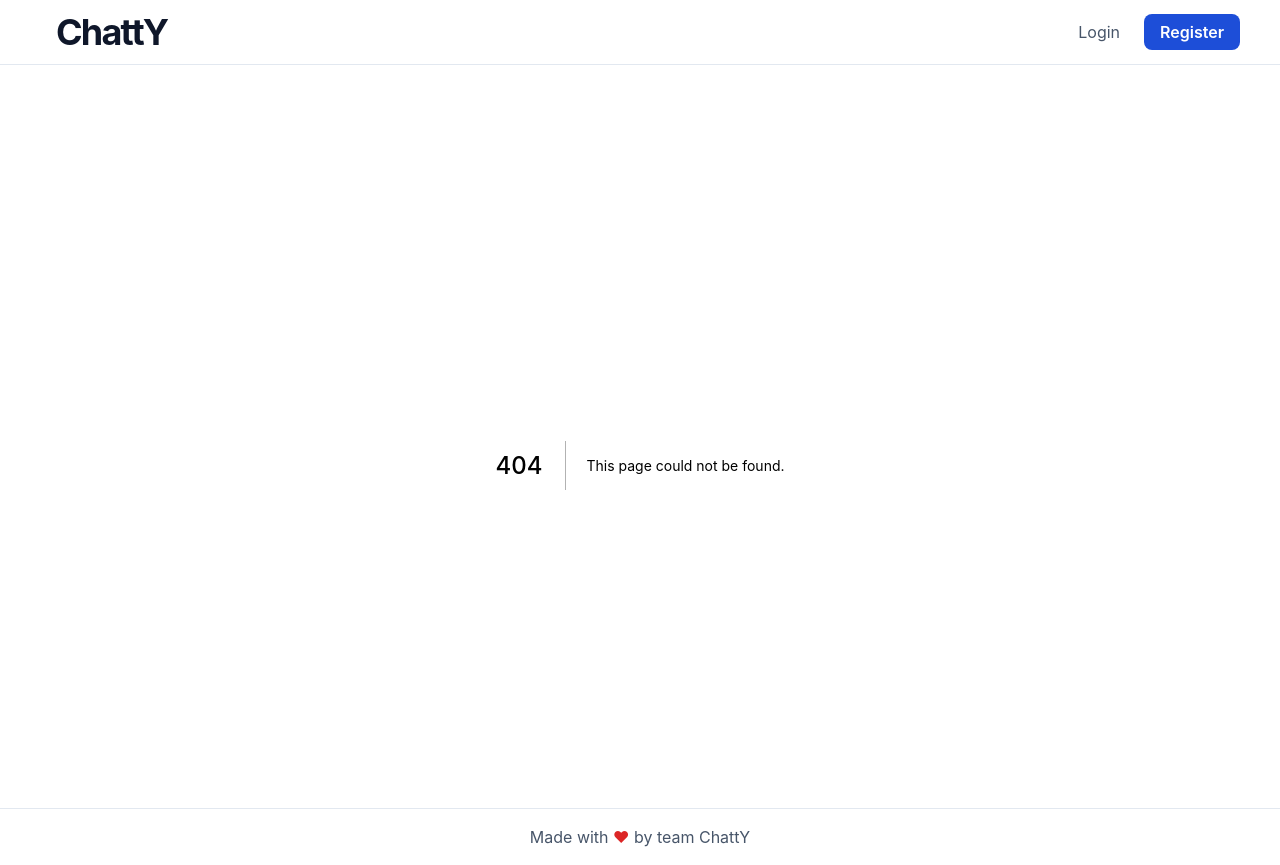
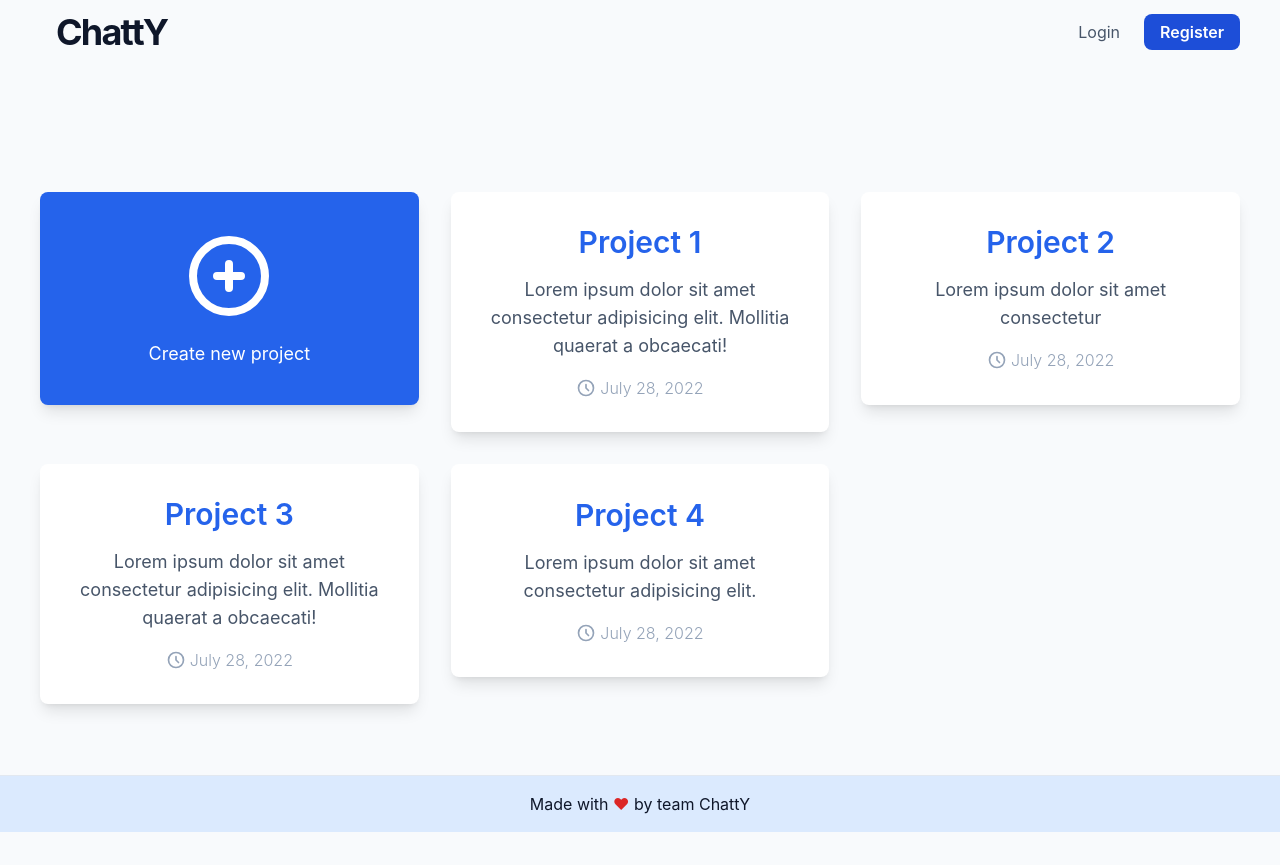
Before and after one commit to ChattGator/frontend, a Next.js app: page /dashboard in a window 1280 px wide. Before the commit this address had no page. After the commit the page ends 832 px from the top, so only its background shows below. Built offline with nearby package versions, Linux system fonts and the light colour scheme; what prettier-plugin-tailwindcss would draw is missing.

Commit message:
updated project cards

```diff
--- a/components/Footer/index.tsx
+++ b/components/Footer/index.tsx
@@ -2,8 +2,8 @@ import type { FC } from "react";
 
 const Footer: FC = () => {
 	return (
-		<footer className="absolute bottom-0 w-full border-t border-slate-200 bg-white py-4 text-center">
-			<span className="text-sm text-slate-600 lg:text-base">
+		<footer className="absolute bottom-0 w-full border-t border-slate-200 bg-blue-100 py-4 text-center">
+			<span className="text-sm text-slate-900 lg:text-base">
 				Made with <span className="text-red-600">&hearts;</span> by team
 				ChattY
 			</span>
--- a/components/Navbar/index.tsx
+++ b/components/Navbar/index.tsx
@@ -2,12 +2,16 @@ import Link from "next/link";
 import { useRouter, NextRouter } from "next/router";
 import type { FC } from "react";
 
-const Navbar: FC = () => {
+interface Props {
+	isAuthenticated: boolean;
+}
+
+const Navbar: FC<Props> = ({ isAuthenticated }: Props) => {
 	const router: NextRouter = useRouter();
 
 	return (
 		<>
-			<header className="border-b border-slate-200 bg-white print:hidden">
+			<header className="print:hidden">
 				<nav
 					className="container flex items-center justify-between py-1"
 					role="navigation"
--- a/components/ProjectCard/index.tsx
+++ b/components/ProjectCard/index.tsx
@@ -12,11 +12,11 @@ interface Props {
 const ProjectCard: FC<Props> = ({ link, title, desc, createdAt }: Props) => {
 	return (
 		<Link href={link}>
-			<a className="grid aspect-video place-content-center gap-2 rounded-lg border-2 border-slate-200 p-2 text-center transition-all hover:border-blue-600 hover:shadow-lg active:bg-blue-200 sm:aspect-square lg:gap-4 lg:p-4">
-				<h2 className="text-2xl font-semibold text-slate-900 lg:text-3xl">
+			<a className="grid aspect-video place-content-center gap-2 rounded-lg bg-white p-4 text-center shadow-lg transition-all active:bg-blue-100 lg:gap-4 lg:p-8">
+				<h2 className="text-2xl font-semibold text-blue-600 lg:text-3xl">
 					{title}
 				</h2>
-				<p className="max-w-sm text-slate-600 lg:text-lg">{desc}</p>
+				<p className="text-slate-600 lg:text-lg">{desc}</p>
 				<p className="flex items-center justify-center space-x-1 text-sm font-light text-slate-400 lg:text-base">
 					<span>
 						<ClockIcon className="h-4 w-4 lg:h-5 lg:w-5" />
--- a/pages/_app.tsx
+++ b/pages/_app.tsx
@@ -5,7 +5,7 @@ import type { AppProps } from "next/app";
 const App = ({ Component, pageProps }: AppProps) => {
 	return (
 		<>
-			<Navbar />
+			<Navbar isAuthenticated={true} />
 			<Component {...pageProps} />
 			<Footer />
 		</>
--- a/pages/_document.tsx
+++ b/pages/_document.tsx
@@ -19,7 +19,7 @@ export default class MyDocument extends Document {
 				<Head>
 					<meta charSet="UTF-8" />
 				</Head>
-				<body className="relative min-h-full subpixel-antialiased">
+				<body className="relative min-h-full bg-slate-50 subpixel-antialiased selection:bg-blue-200 selection:text-slate-900">
 					<Main />
 					<NextScript />
 				</body>
--- a/pages/projects.tsx
+++ b/pages/dashboard.tsx
@@ -1,11 +1,21 @@
+import Link from "next/link";
 import { ProjectCard, Head } from "@components";
+import { PlusCircleIcon } from "@heroicons/react/outline";
 import type { NextPage } from "next";
 
 const Projects: NextPage = () => {
 	return (
 		<>
-			<Head />
-			<main className="container grid gap-8 py-24 sm:grid-cols-2 lg:grid-cols-3 lg:gap-16 lg:py-32 xl:grid-cols-4">
+			<Head title="Dashboard" />
+			<main className="container grid gap-4 py-24 sm:grid-cols-2 lg:gap-8 lg:py-32 xl:grid-cols-3">
+				<Link href="/project/new">
+					<a className="grid aspect-video place-content-center gap-2 rounded-lg bg-blue-600 p-4 text-center text-white shadow-lg transition-all active:bg-blue-100 lg:gap-4 lg:p-8">
+						<span>
+							<PlusCircleIcon className="mx-auto h-20 w-20 lg:h-24 lg:w-24" />
+						</span>
+						<p className="lg:text-lg">Create new project</p>
+					</a>
+				</Link>
 				<ProjectCard
 					link="/"
 					title="Project 1"
--- a/pages/index.tsx
+++ b/pages/index.tsx
@@ -6,7 +6,7 @@ const Home: NextPage = () => {
 		<>
 			<Head />
 			<main className="container py-24 lg:py-32">
-				<h1 className="text-4xl font-bold tracking-tighter lg:text-5xl">
+				<h1 className="text-center text-4xl font-bold tracking-tighter text-slate-900 lg:text-5xl">
 					Landing Page
 				</h1>
 			</main>
```
Also changed, not shown: pages/project/[id].tsx (added), pages/project/new.tsx (added).
